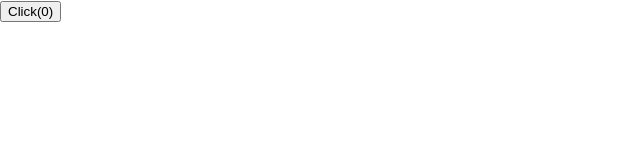
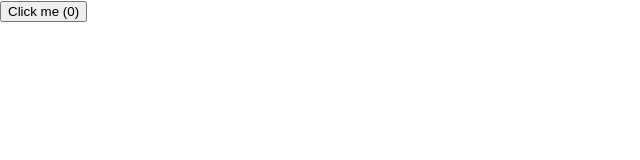
Before and after one commit to yyh321/react-new-feature, a React (Create React App) app: page / in a window 1280 px wide. Shown: the top 160 px of the page, without its empty margins (0-640 px from the left). Built offline with nearby package versions, Linux system fonts and the light colour scheme.

Commit message:
useState 用法

```diff
--- a/src/App.js
+++ b/src/App.js
@@ -1,19 +1,20 @@
-import React, {Component} from 'react';
+import React, { Component, useState } from "react";
 
-import './App.css';
+import "./App.css";
 
-class App extends Component{
+function App(props) {
+  const [count, setCount] = useState(() => {
+    console.log('useState....');
+    // 返回值就是useState初始值，该方法只会调用一次
+    return 0;
+  });
 
-  render() {
-
-    return (
-        <div>
-
-        </div>
-    );
-  }
+  return (
+    // <div>hello</div>
+    <button onClick={() => setCount(count + 1)}>
+      Click me ({ count })
+    </button>
+  );
 }
 
-
-
 export default App;
--- a/src/index.js
+++ b/src/index.js
@@ -1,14 +1,14 @@
 import React from 'react';
 import ReactDOM from 'react-dom';
 import './index.css';
-// import App from './App';
+import App from './App';
 // import Context from './Context';
 // import Lazy from './Lazy';
 // import Memo from './Memo';
-import UseState from './UseState'
+// import UseState from './UseState'
 import * as serviceWorker from './serviceWorker';
 
-ReactDOM.render(<UseState />, document.getElementById('root'));
+ReactDOM.render(<App />, document.getElementById('root'));
 
 // If you want your app to work offline and load faster, you can change
 // unregister() to register() below. Note this comes with some pitfalls.
```
